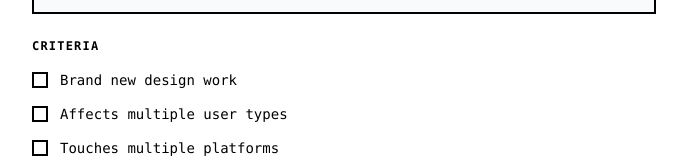
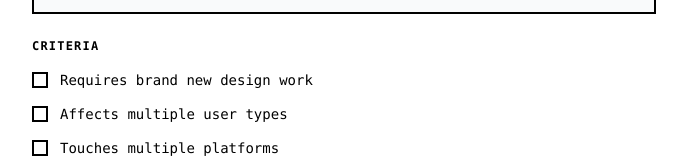
Before and after one commit to alexcbruno/task-estimator, a React (Vite) app: page / in a window 1280 px wide. Shown: the part 176-336 px from the top of the page, without its empty margins (296-983 px from the left). Built offline with nearby package versions, Linux system fonts and the light colour scheme.

Commit message:
Language update

```diff
--- a/src/data/criteria.ts
+++ b/src/data/criteria.ts
@@ -7,7 +7,7 @@ export interface Criterion {
 // Edit this array to add, remove, or reweight criteria.
 // Point values are hidden from the user during estimation.
 export const CRITERIA: Criterion[] = [
-  { id: "net-new", label: "Brand new design work", points: 2 },
+  { id: "net-new", label: "Requires brand new design work", points: 2 },
   {
     id: "affected-users",
     label: "Affects multiple user types",
```
